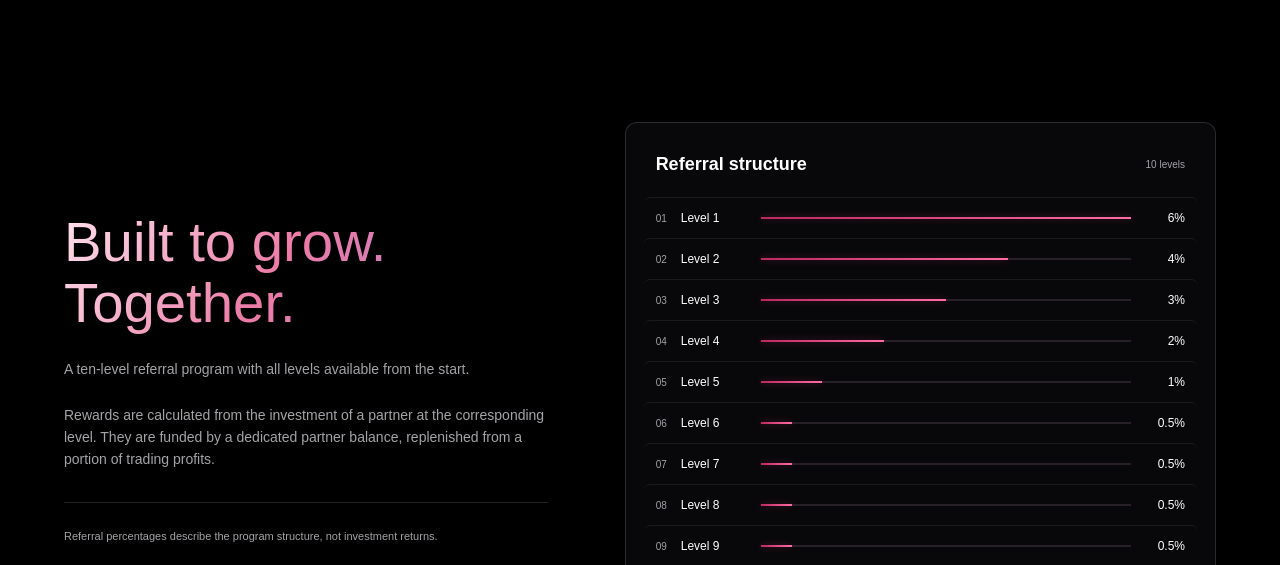
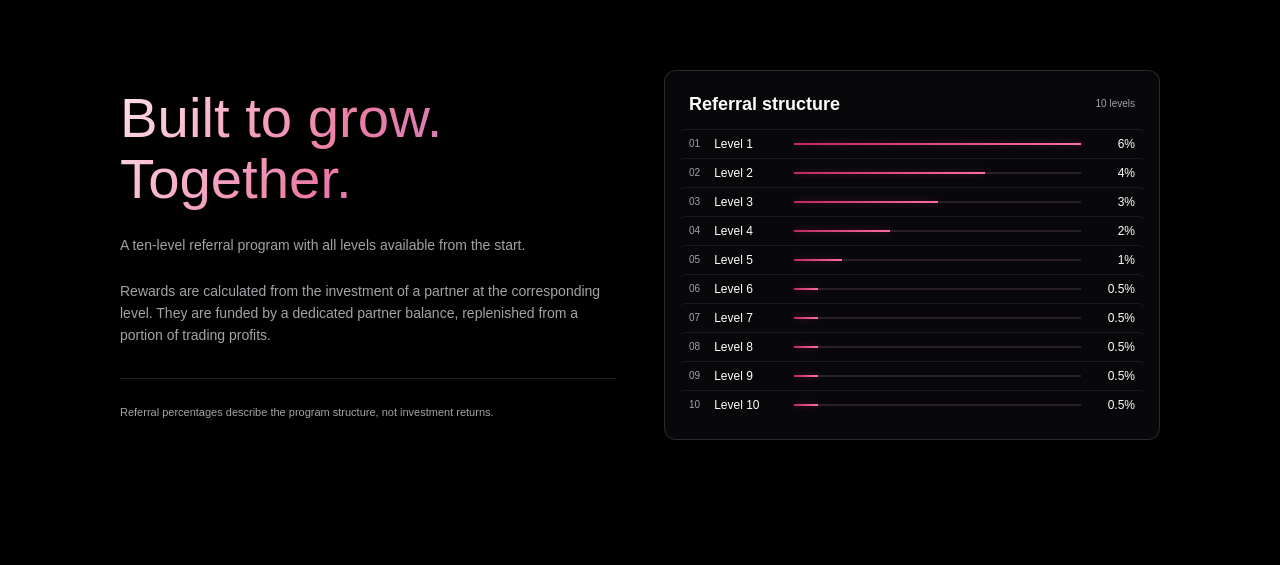
Before and after one commit to j86178758/polyrust-website, a React (Vite) app: page / in a window 1280 px wide. Shown: the part 5075-5640 px from the top of the page. Built offline with nearby package versions, Linux system fonts and the light colour scheme; a web font is replaced by a local one.

Commit message:
Tighten strategy and partner layouts

```diff
--- a/src/site/styles.css
+++ b/src/site/styles.css
@@ -110,7 +110,7 @@ svg { display: block; }
 .strategies-section .strategies-copy h2 { grid-column: 1; grid-row: 1 / span 2; }
 .strategies-section .strategies-copy > p { grid-column: 2; max-width: 560px; margin-top: 0; font-size: 14px; line-height: 22px; color: #b7b5c1; }
 .strategies-section .strategies-copy > p + p { margin-top: 0; }
-.strategy-masonry { display: grid; grid-template-columns: repeat(2, minmax(0, 1fr)); grid-auto-rows: 1fr; gap: 24px; align-items: stretch; }
+.strategy-masonry { display: grid; width: 100%; max-width: 1040px; margin-inline: auto; grid-template-columns: repeat(2, minmax(0, 1fr)); grid-auto-rows: 1fr; gap: 24px; align-items: stretch; }
 .strategy-masonry > .reveal { min-width: 0; display: flex; }
 .strategy-card { width: 100%; border: 1px solid var(--border); background: #08080a; border-radius: 8px; overflow: hidden; transition: border-color .3s; }
 .strategy-card:hover { border-color: rgba(255,255,255,.35); }
@@ -142,6 +142,7 @@ svg { display: block; }
 .connect-bot-button:disabled { color: #fff; opacity: 1; }
 .section-note { font-size: 12px; color: #87848e; max-width: 900px; margin-top: 28px; }
 .partners-layout, .transparency-layout { display: grid; grid-template-columns: minmax(0, .9fr) minmax(0, 1.1fr); gap: clamp(48px, 6vw, 88px); align-items: center; }
+.partners-layout { max-width: 1040px; margin-inline: auto; grid-template-columns: repeat(2, minmax(0, 1fr)); gap: 48px; }
 .transparency-section { max-width: 1152px; padding: 80px 40px 104px; }
 .transparency-layout { grid-template-columns: minmax(0, .9fr) minmax(0, 1.1fr); gap: clamp(72px, 9vw, 132px); align-items: center; }
 .transparency-copy { position: static; width: 100%; max-width: 460px; }
@@ -156,12 +157,12 @@ svg { display: block; }
 .partner-copy h2 { max-width: 560px; font-size: clamp(46px, 4.4vw, 62px); line-height: 1.08; }
 .partner-copy > p { max-width: 540px; font-size: 14px; line-height: 22px; }
 .partner-copy .partner-note, .transparency-copy .transparency-note { font-size: 11px; line-height: 1.75; color: var(--muted); margin-top: 32px; padding-top: 24px; border-top: 1px solid var(--border); }
-.levels-card { width: 100%; padding: 28px 30px; border: 1px solid var(--border); border-radius: 12px; background: #08080a; transition: border-color .25s ease, box-shadow .25s ease, background-color .25s ease; }
+.levels-card { width: 100%; max-width: 500px; justify-self: end; padding: 20px 24px; border: 1px solid var(--border); border-radius: 12px; background: #08080a; transition: border-color .25s ease, box-shadow .25s ease, background-color .25s ease; }
 .levels-card:hover { border-color: rgba(255,255,255,.35); box-shadow: 0 0 28px rgba(255,255,255,.04), inset 0 0 24px rgba(255,255,255,.02); }
-.levels-heading { display: flex; justify-content: space-between; align-items: center; gap: 16px; margin-bottom: 20px; }
+.levels-heading { display: flex; justify-content: space-between; align-items: center; gap: 16px; margin-bottom: 12px; }
 .levels-heading h3 { font-size: 18px; }
 .levels-heading > span { font-size: 10px; color: var(--muted); white-space: nowrap; }
-.level-row { display: flex; align-items: center; gap: 14px; padding: 13px 12px; margin: 0 -12px; border-top: 1px solid rgba(255,255,255,.08); border-radius: 6px; }
+.level-row { display: flex; align-items: center; gap: 14px; padding: 7px 10px; margin: 0 -10px; border-top: 1px solid rgba(255,255,255,.08); border-radius: 6px; }
 .level-num { font-size: 10px; color: var(--muted); }
 .level-name { font-size: 12px; width: 66px; }
 .level-track { height: 2px; background: #292027; flex: 1; transition: background .2s ease; }
```
